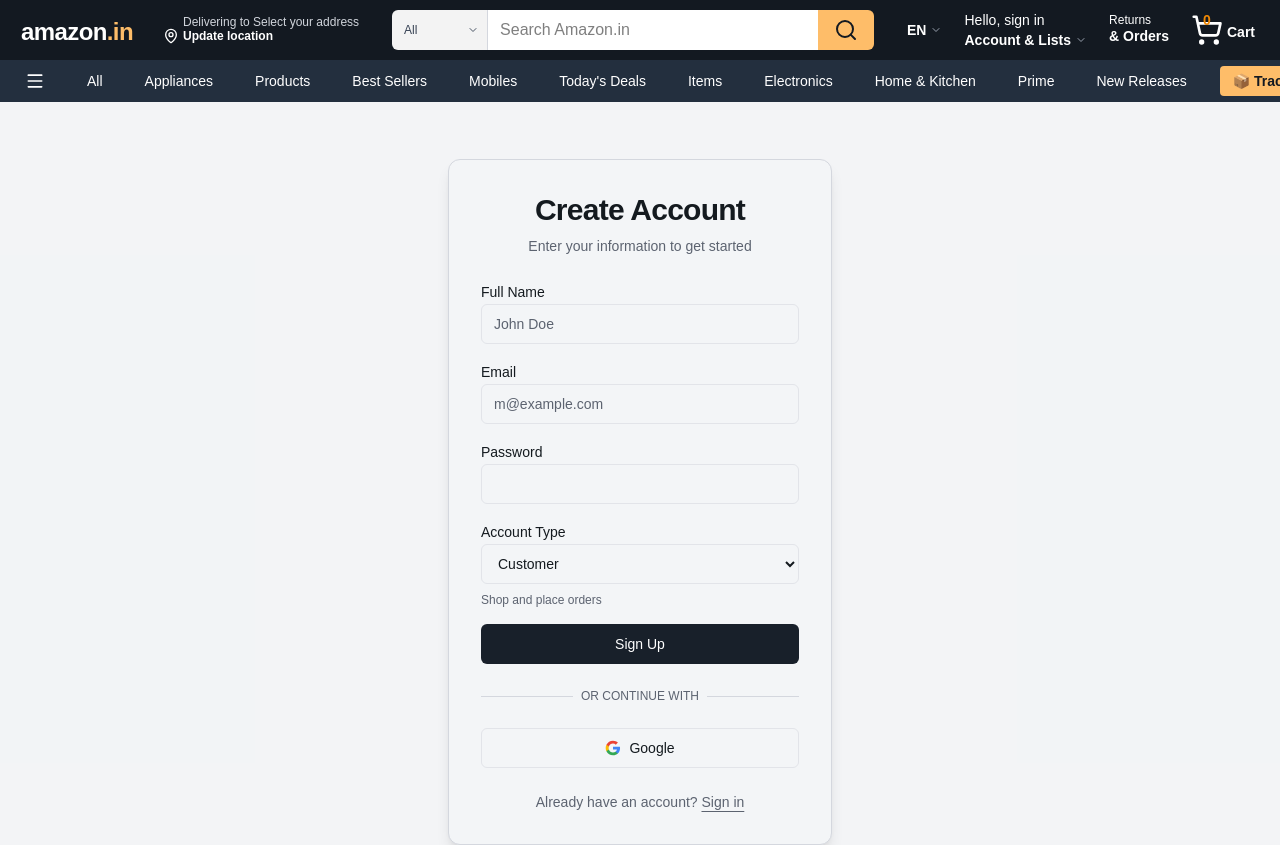
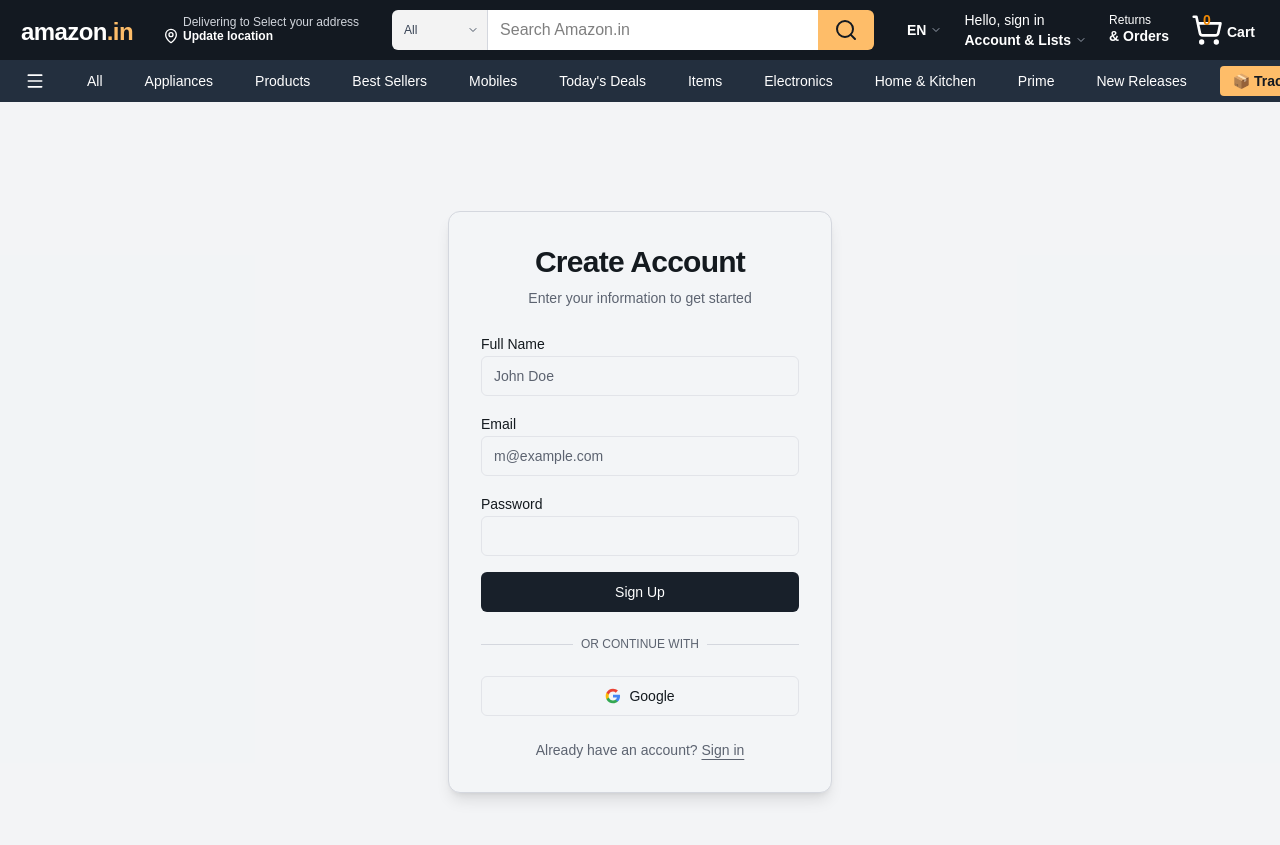
Before and after one commit to avinav2401/Luxe-E-Commerce-Platform, a Next.js app in the folder ecommerce-platform/: page /auth/register in a window 1280 px wide. Shown: the top 845 px of the page. Built offline with nearby package versions, Linux system fonts and the light colour scheme; no server answers.

Commit message:
fix: remove account type dropdown from register page to prevent unauthorized admin/seller creation

```diff
--- a/ecommerce-platform/src/app/api/auth/register/route.ts
+++ b/ecommerce-platform/src/app/api/auth/register/route.ts
@@ -32,7 +32,7 @@
         name: validatedData.name,
         email: validatedData.email,
         password: hashedPassword,
-        role: validatedData.role,
+        role: 'user', // Hardcoded for security. Admins and sellers are created via designated workflows.
     });
 
     return NextResponse.json({ message: "User created successfully", userId: user._id }, { status: 201 });
--- a/ecommerce-platform/src/app/auth/register/page.tsx
+++ b/ecommerce-platform/src/app/auth/register/page.tsx
@@ -103,24 +103,7 @@
                             onChange={(e) => setFormData({ ...formData, password: e.target.value })}
                         />
                     </div>
-                    <div className="space-y-2">
-                        <label className="text-sm font-medium leading-none" htmlFor="role">Account Type</label>
-                        <select
-                            id="role"
-                            value={formData.role}
-                            onChange={(e) => setFormData({ ...formData, role: e.target.value })}
-                            className="flex h-10 w-full rounded-md border border-input bg-background px-3 py-2 text-sm ring-offset-background focus-visible:outline-none focus-visible:ring-2 focus-visible:ring-ring focus-visible:ring-offset-2"
-                        >
-                            <option value="user">Customer</option>
-                            <option value="seller">Seller</option>
-                            <option value="admin">Admin</option>
-                        </select>
-                        <p className="text-xs text-muted-foreground">
-                            {formData.role === 'seller' && 'Sellers can list and manage products'}
-                            {formData.role === 'admin' && 'Admins have full platform access'}
-                            {formData.role === 'user' && 'Shop and place orders'}
-                        </p>
-                    </div>
+
                     <Button type="submit" className="w-full" disabled={loading || googleLoading}>
                         {loading ? 'Creating Account...' : 'Sign Up'}
                     </Button>
```
